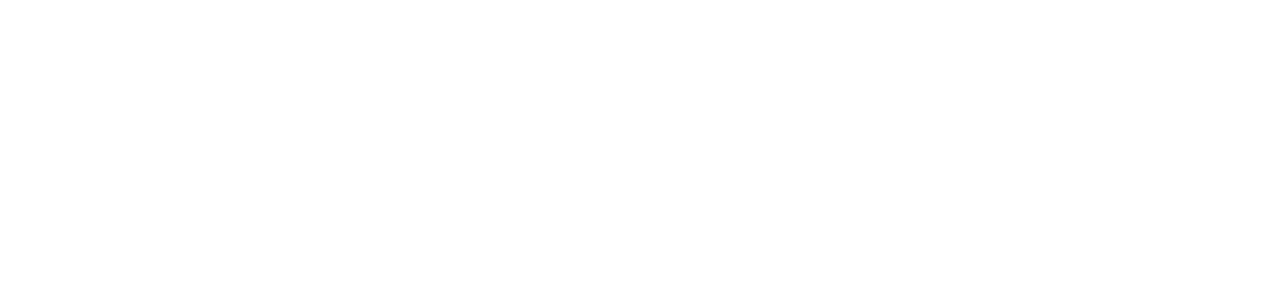
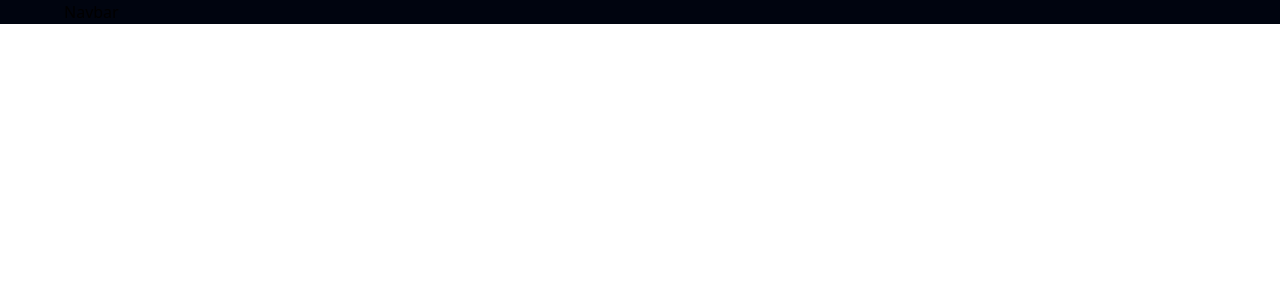
Before and after one commit to Pegrume88/modern-bank-react-app, a React (Vite) app in the folder modern_bank_app/: page / in a window 1280 px wide. Shown: the top 300 px of the page. Built offline with nearby package versions, Linux system fonts and the light colour scheme.

Commit message:
created div section for the navbar and added the styles

```diff
--- a/modern_bank_app/src/App.jsx
+++ b/modern_bank_app/src/App.jsx
@@ -1,9 +1,17 @@
-import React from 'react'
+import styles from "./style";
 
-const App = () => {
-  return (
-    <div className='bg-primary w-full overflow-hidden'></div>
-  )
-}
+const App = () =>  (
+  <div className='bg-primary w-full overflow-hidden'>
+    <div className={`${styles.paddingX} ${styles.flexCenter}`}>
+      <div className={`${styles.boxWidth}`}>
+        Navbar
+      </div>
+    </div>
+
+    <div></div>
+
+  </div>
+);
+
 
 export default App
```
